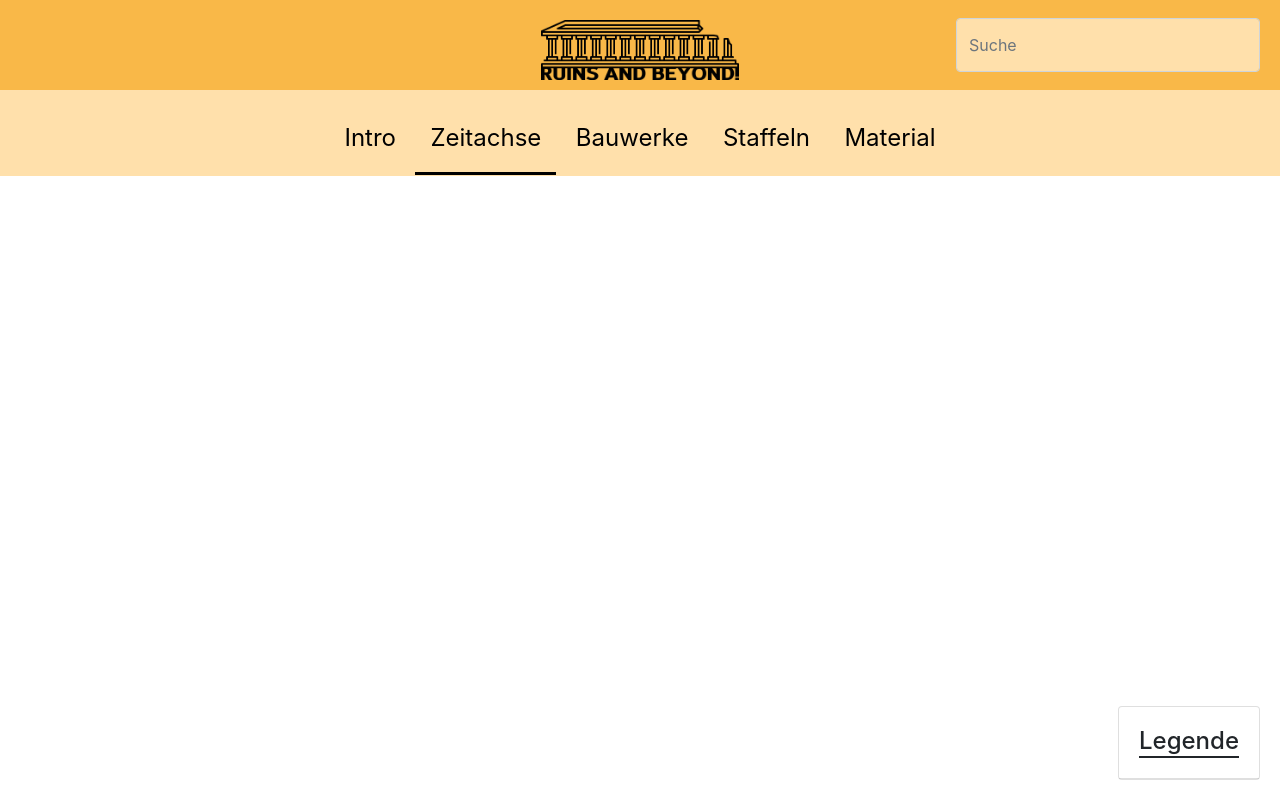
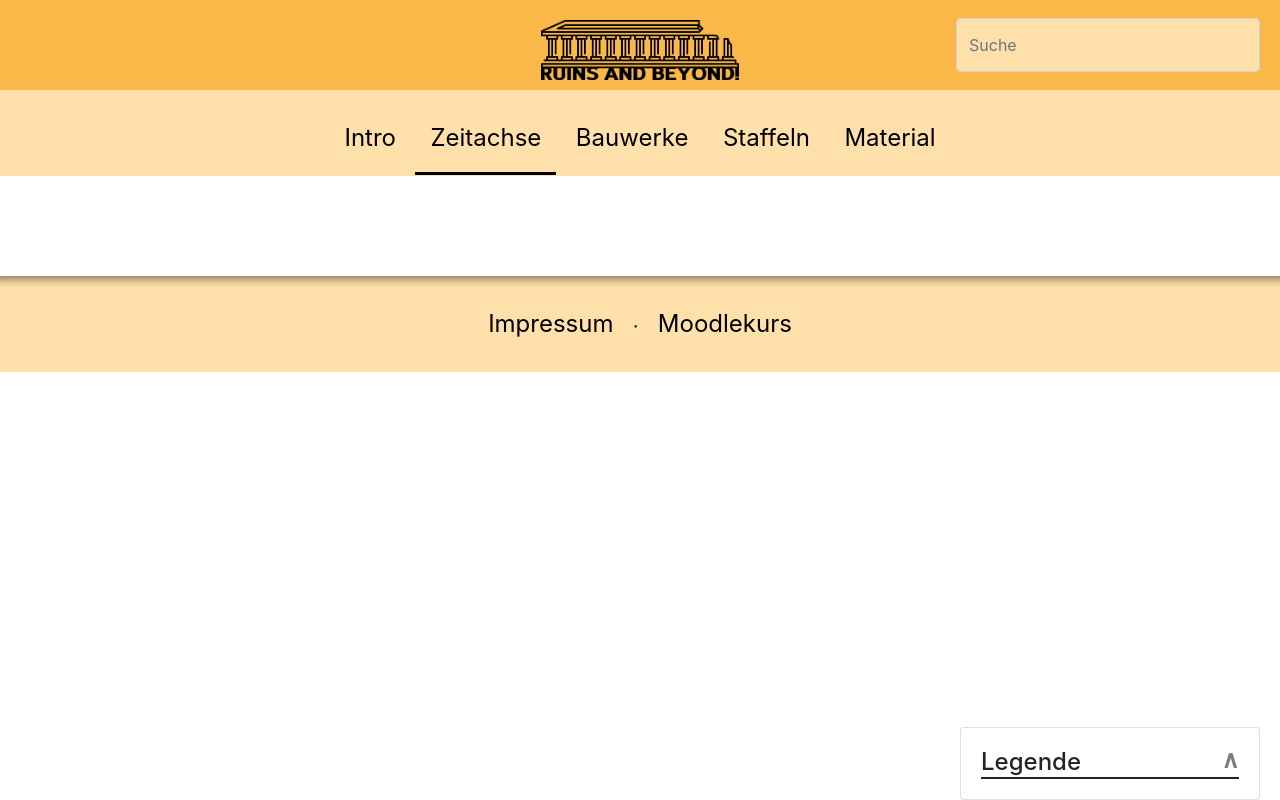
Before and after one commit to ReisReisReis1/bp55, a Django app: page /timeline/ in a window 1280 px wide. Run offline with Django 3.2, Linux system fonts and the light colour scheme; data that the repository does not hold is empty; some libraries are stand-ins or nearby versions.

Commit message:
Added index on timeline, overlap on timeline and footer

```diff
--- a/details_page/templates/detailed.html
+++ b/details_page/templates/detailed.html
@@ -383,5 +383,7 @@
             </div>
         </div>
     </div>
+
+    {% include './footer.html' %}
 </body>
 </html>
--- a/filter_page/templates/filter.html
+++ b/filter_page/templates/filter.html
@@ -150,5 +150,6 @@
         {% endfor %}
     </div>
 
+    {% include './footer.html' %}
 </body>
 </html>
--- a/search/templates/search.html
+++ b/search/templates/search.html
@@ -51,5 +51,7 @@
             {% endif %}
         {% endfor %}
     </div>
+
+    {% include './footer.html' %}
 </body>
 </html>
--- a/start/templates/start.html
+++ b/start/templates/start.html
@@ -39,5 +39,6 @@
         </div>
     </div>
 
+    {% include './footer.html' %}
 </body>
 </html>
--- /dev/null
+++ b/static/css/bottomnav.css
@@ -0,0 +1,33 @@
+/*============================================================================
+    Styling for the bottom navigation bar
+=============================================================================*/
+
+.bottom-menu-bg {
+    overflow: hidden;
+    -webkit-box-shadow: inset 0px 13px 10px -10px rgba(0,0,0,0.5);
+    -moz-box-shadow: inset 0px 13px 10px -10px rgba(0,0,0,0.5);
+    box-shadow: inset 0px 13px 10px -10px rgba(0,0,0,0.5);
+}
+
+.bottom-menu {
+    margin: 30px 0 30px 0;
+}
+
+/*
+    Styling of the menu items
+ */
+.bottom-menu a {
+    font-size: 24px;
+    text-decoration: none;
+    padding-top: 10px;
+    padding-right: 15px;
+    padding-left: 15px;
+    padding-bottom: 20px;
+}
+
+/*
+    Styling of the menu items on mouse hover
+ */
+.bottom-menu a:hover, .active {
+    text-decoration: none;
+}
--- a/templates/default_head.html
+++ b/templates/default_head.html
@@ -6,6 +6,7 @@
     <link rel="shortcut icon" href="{%  static 'favicon.ico' %}">
     <link rel="stylesheet" type="text/css" href="{% static 'css/style.css' %}">
     <link rel="stylesheet" type="text/css" href="{% static 'css/topnav.css' %}">
+    <link rel="stylesheet" type="text/css" href="{% static 'css/bottomnav.css' %}">
     <link rel="stylesheet" type="text/css" href="{% static 'css/default_colors.css' %}">
     {% bootstrap_css %}
     {% bootstrap_javascript jquery='slim' %}
--- /dev/null
+++ b/templates/footer.html
@@ -0,0 +1,22 @@
+{% load static %}
+{% load bootstrap4 %}
+
+<!DOCTYPE html>
+<html>
+<head>
+
+</head>
+<body>
+    <div class="row row-no-margin bottom-menu-bg" id="color-bg-secondary">
+        <div class="container">
+            <div class="row">
+                <div class="col text-center bottom-menu">
+                    <a href="#" id="color-txt-primary">Impressum</a>
+                    <b>·</b>
+                    <a href="https://moodle.tu-darmstadt.de/enrol/index.php?id=21800" target="_blank" id="color-txt-primary">Moodlekurs</a>
+                </div>
+            </div>
+        </div>
+    </div>
+</body>
+</html>
--- a/timeline/static/timeline.css
+++ b/timeline/static/timeline.css
@@ -5,12 +5,27 @@
 .index {
     position: fixed;
     right: 20px;
-    bottom: 20px;
+    bottom: 0;
     z-index: 10;
+}
+
+.index-hide {
+    display: none;
+}
+
+.index-button {
+    position: absolute;
+    right: 1.25rem;
+    top: 1.25rem;
 }
 
 .fas::before {
     content: "\f121";
+}
+
+.list-group a {
+    color: black;
+    text-decoration: none;
 }
 
 /*----------------------------------------------------------------------------
--- a/timeline/templates/timeline.html
+++ b/timeline/templates/timeline.html
@@ -9,6 +9,22 @@
     {% include 'default_head.html' %}
     <meta name="viewport" content="width=device-width, initial-scale=1">
     <link rel="stylesheet" type="text/css" href="{% static 'timeline.css' %}">
+
+    <script>
+        function hideIndex(button_id,index_id) {
+            var button = document.getElementById(button_id);
+
+            if (button.innerHTML === '∧') {
+                button.innerHTML = '∨';
+            }
+            else {
+                button.innerHTML = '∧';
+            }
+
+            var index = document.getElementById(index_id);
+            index.classList.toggle("index-hide")
+        }
+    </script>
 </head>
 
 <body>
@@ -16,17 +32,28 @@
     {% include './header.html' %}
 
     <div class="d-flex justify-content-center index">
-        <div class="card">
-            <div class="card-body">
+        <div class="card" style="width: 300px;">
+            <div class="card-body" onclick='hideIndex("index-button","index-items")' style="cursor: pointer;">
                 <div class="card-title heading-no-margin">
                     <h4 class="heading-no-margin">Legende</h4>
+                    <button type="button" class="close index-button" id="index-button" style="outline: none;">∧</button>
                 </div>
             </div>
-            <ul class="list-group">
+            <ul class="list-group index-hide" id="index-items">
                 {% for era in eras %}
                     {% for era1,era2,display in eras|key:era %}
                         {% if not era1 == None and display %}
-                            <a href="#{{ era }}">
+                            {% if era == "Königszeit" %}
+                                <a href="#Archaik_Königszeit">
+                            {% elif era == "Klassik" %}
+                                <a href="#Königszeit_Klassik">
+                            {% elif era == "Republik" %}
+                                <a href="#Klassik_Republik">
+                            {% elif era == "Hellenismus" %}
+                                <a href="#Republik_Hellenismus">
+                            {% else %}
+                                <a href="#{{ era }}">
+                            {% endif %}
                                 <li class="list-group-item">
                                     <div class="row">
                                         <div class="col-1" style="background-color: #{{ era1.color_code }}; margin-left: 5px;"></div>
@@ -179,5 +206,6 @@
         {% endfor %}
     </div>
 
+    {% include './footer.html' %}
 </body>
 </html>
--- a/video_content/templates/videos.html
+++ b/video_content/templates/videos.html
@@ -117,5 +117,7 @@
         {% endfor %}
 
     </div>
+
+    {% include './footer.html' %}
 </body>
 </html>
```
